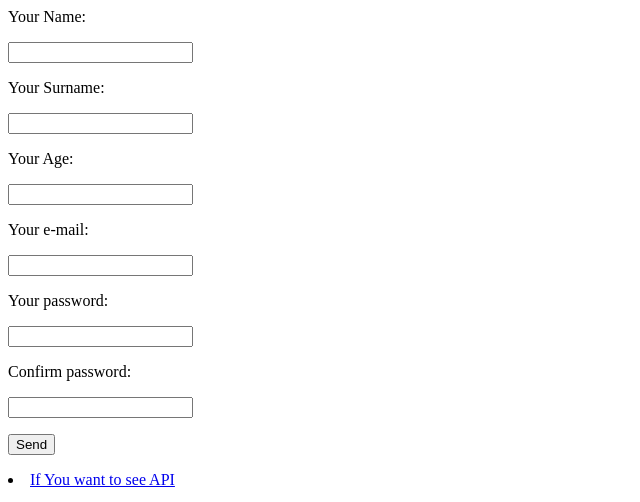
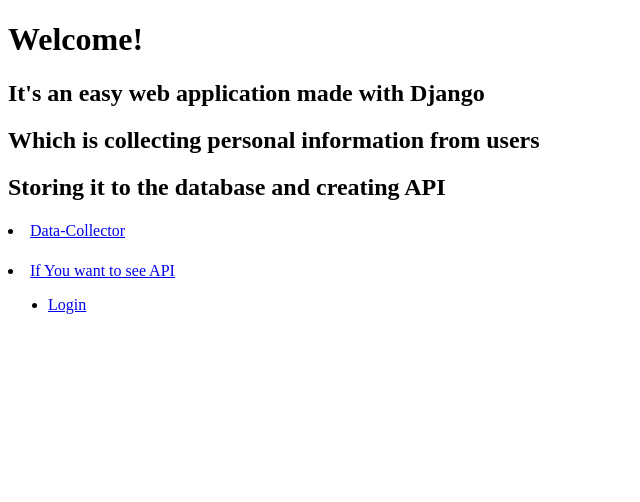
Before and after one commit to Praglu/web-app-DRF-API, a Django app: page / in a window 1280 px wide. Shown: the top 502 px of the page, without its empty margins (0-640 px from the left). Run offline with Django 3.2, Linux system fonts and the light colour scheme.

Commit message:
Dekoracje html, dodanie linków do konkretnych podstron

```diff
--- /dev/null
+++ b/wp_api/api_view/templates/api_view/homepage.html
@@ -0,0 +1,15 @@
+{% extends 'base.html' %}
+
+{% block title %}
+    Home Page
+{% endblock title %}
+
+{% block content %}
+
+    <h1>Welcome!</h1>
+    <h2>It's an easy web application made with Django</h2>
+    <h2>Which is collecting personal information from users</h2>
+    <h2>Storing it to the database and creating API</h2>
+    <h1> </h1>
+    <li><a href="{% url 'view' %}">Data-Collector</a></li>
+{% endblock content %}
--- a/wp_api/api_view/templates/api_view/index.html
+++ b/wp_api/api_view/templates/api_view/index.html
@@ -19,4 +19,6 @@
         <p></p>
         <button type="submit">Send</button>
     </form>
+    <h1></h1>
+    <li><a href="{% url 'homepage' %}">Home Page</a></li>
 {% endblock content %}
--- a/wp_api/api_view/templates/api_view/thank-you.html
+++ b/wp_api/api_view/templates/api_view/thank-you.html
@@ -6,4 +6,8 @@
 {% block content %}
     <h1>We just wanted to thank you!</h1>
     <p>For submitting your data to this API!</p>
+    <h1></h1>
+    <li><a href="{% url 'homepage' %}">Home Page</a></li>
+    <h1></h1>
+    <li><a href="{% url 'view' %}">Data-Collector</a></li>
 {% endblock content %}
--- a/wp_api/api_view/urls.py
+++ b/wp_api/api_view/urls.py
@@ -2,6 +2,7 @@
 from . import views
 
 urlpatterns = [
-    path("", views.ViewView.as_view()),
+    path("", views.homepage, name="homepage"),
+    path("data-collector", views.ViewView.as_view(), name="view"),
     path("thank-you", views.thank_you, name="thank-you")
 ]
--- a/wp_api/api_view/views.py
+++ b/wp_api/api_view/views.py
@@ -8,6 +8,10 @@
 from .forms import ViewForm
 from .serializers import ViewSerializer
 from .models import ViewModel
+
+
+def homepage(request):
+    return render(request, "api_view/homepage.html")
 
 
 class ViewView(View):
--- a/wp_api/templates/base.html
+++ b/wp_api/templates/base.html
@@ -8,8 +8,9 @@
 </head>
 <body>
     {% block content %}{% endblock content %}
+    <h1></h1>
+    <li><a href="http://127.0.0.1:8000/api">If You want to see API</a></li>
     <p></p>
-    <li><a href="http://127.0.0.1:8000/api">If You want to see API</a></li>
     {% block sidebar %}
     <footer>
     <ul class="sidebar-nav">
```
Also changed, not shown: wp_api/db.sqlite3.
